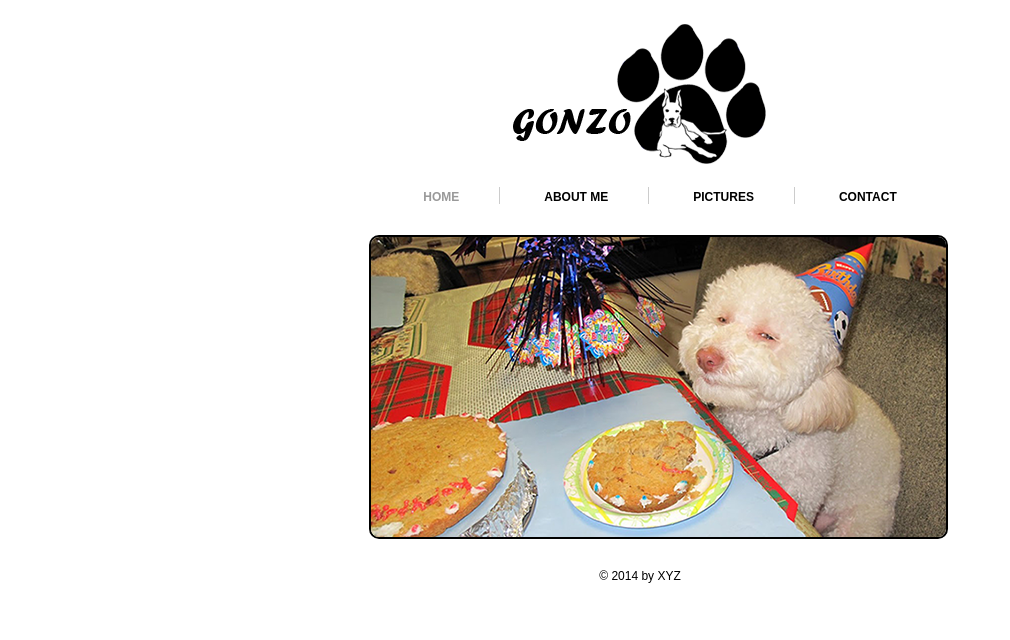
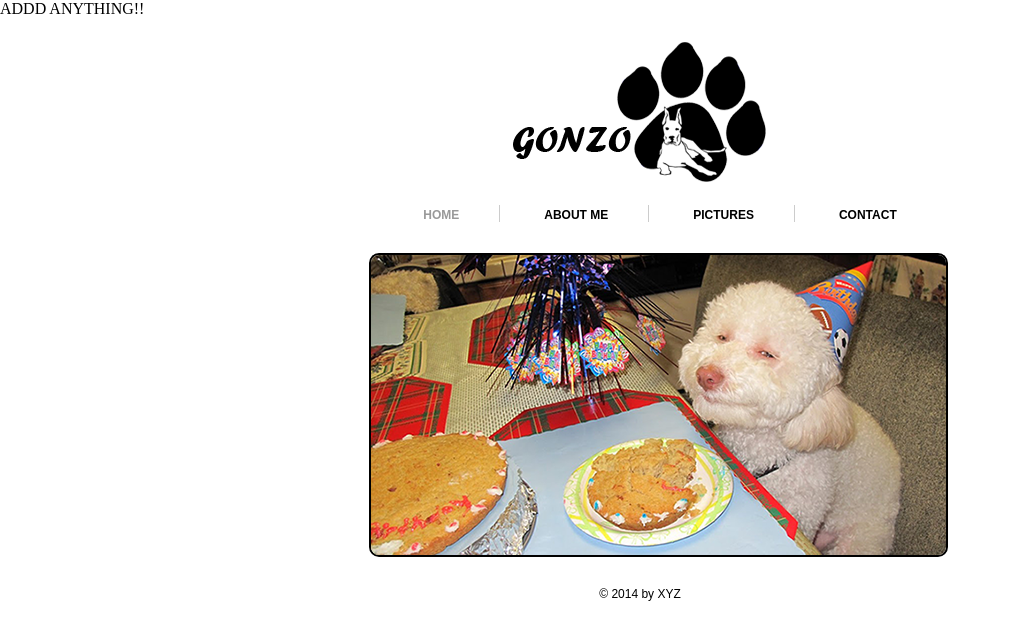
Before and after one commit to preetinitd/first, a plain HTML site: page index.html in a window 1280 px wide. Shown: the whole page, without its empty margins (0-1010 px from the left). Drawn offline with Linux system fonts and the light colour scheme.

Commit message:
Update index.html

```diff
--- a/index.html
+++ b/index.html
@@ -7,7 +7,7 @@
 </head>
 <body>
 
-
+ADDD ANYTHING!!
 <!--========================Header Starts======================================-->
 
 	<div class="header">
```
